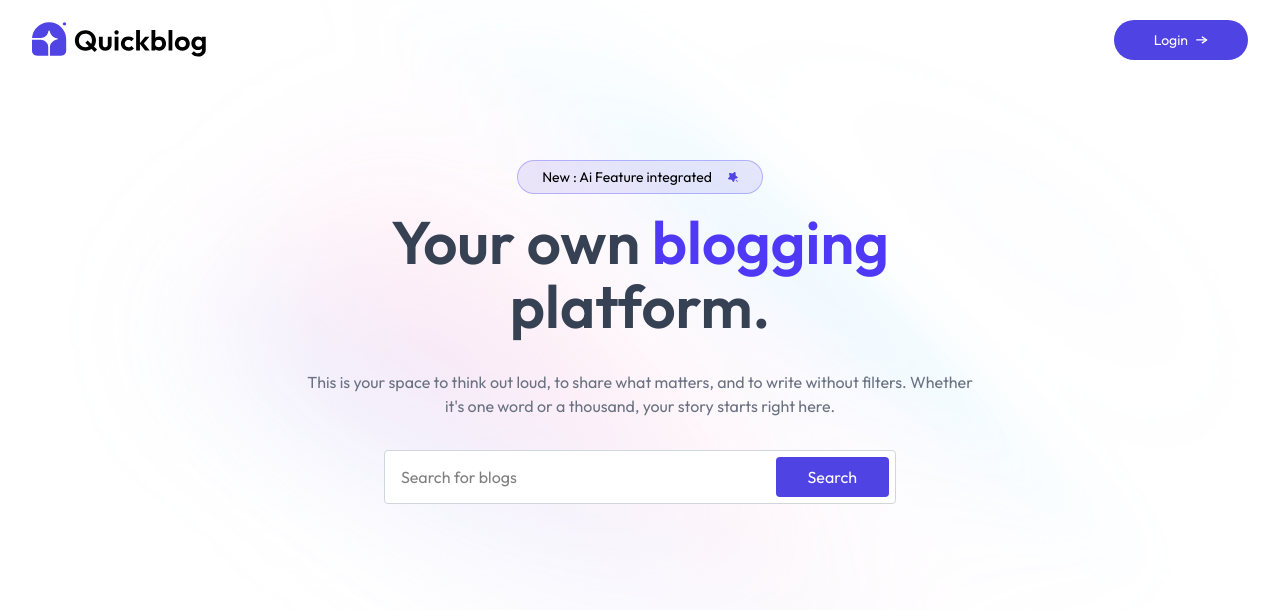
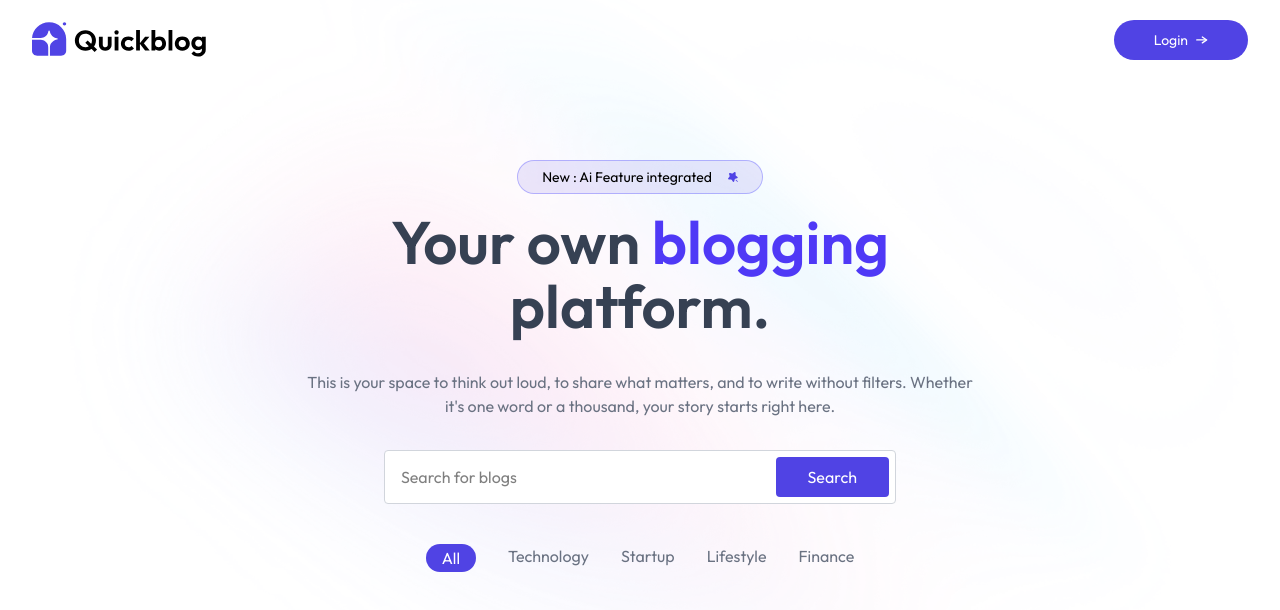
Before and after one commit to almamun528/blog-project, a React (Vite) app in the folder blog-client/: page / in a window 1280 px wide. Shown: the top 610 px of the page. Built offline with nearby package versions, Linux system fonts and the light colour scheme.

Commit message:
add category

```diff
--- a/blog-client/src/Pages/Home/Home.jsx
+++ b/blog-client/src/Pages/Home/Home.jsx
@@ -1,11 +1,13 @@
-import Header from "../../components/Header/Header";
+import BlogList from "../../components/Blog-List/BlogList";
+import HeaderSection from "../../components/Hero/HeaderSection";
 import Nav from "../../components/NavBar/Nav";
 
 const Home = () => {
   return (
     <section>
       <Nav />
-      <Header/>
+      <HeaderSection />
+      <BlogList />
     </section>
   );
 };
--- /dev/null
+++ b/blog-client/src/components/Blog-List/BlogList.jsx
@@ -0,0 +1,33 @@
+import React, { useState } from "react";
+import { blogCategories } from "../../assets/assets";
+
+function BlogList() {
+  const [menu, setMenu] = useState("All");
+
+  return (
+    <section>
+      <div className="flex justify-center gap-4 sm:gap-8 my-10 relative">
+        {blogCategories.map((item) => (
+          <div key={item} className="relative">
+            <button
+              onClick={() => setMenu(item)}
+              type="button"
+              className={`cursor-pointer text-gray-500 ${
+                menu == item && "text-white px-4 pt-0.5"
+              }`}
+            >
+              {item}
+            </button>
+            {menu === item &&(
+                <div className="absolute left-0 right-0 top-0 h-7 -z-1 bg-primary rounded-full "></div>
+              )}
+          </div>
+        ))}
+      </div>
+      {/* blog Card */}
+      <div></div>
+    </section>
+  );
+}
+
+export default BlogList;
--- a/blog-client/src/components/Search/SearchBar.jsx
+++ b/blog-client/src/components/Search/SearchBar.jsx
@@ -1,7 +1,6 @@
-
 const SearchBar = () => {
   return (
-    <section className="place-items-center">
+    <section className=" flex items-center justify-center ">
       <form className="w-full flex justify-between max-w-lg max-sm:scale-75 max-auto border border-gray-300 bg-white rounded overflow-hidden">
         <input
           className="w-full pl-4 outline-none"
```
Also changed, not shown: blog-client/src/components/Hero/HeaderSection.jsx (renamed from blog-client/src/components/Header/Header.jsx).
